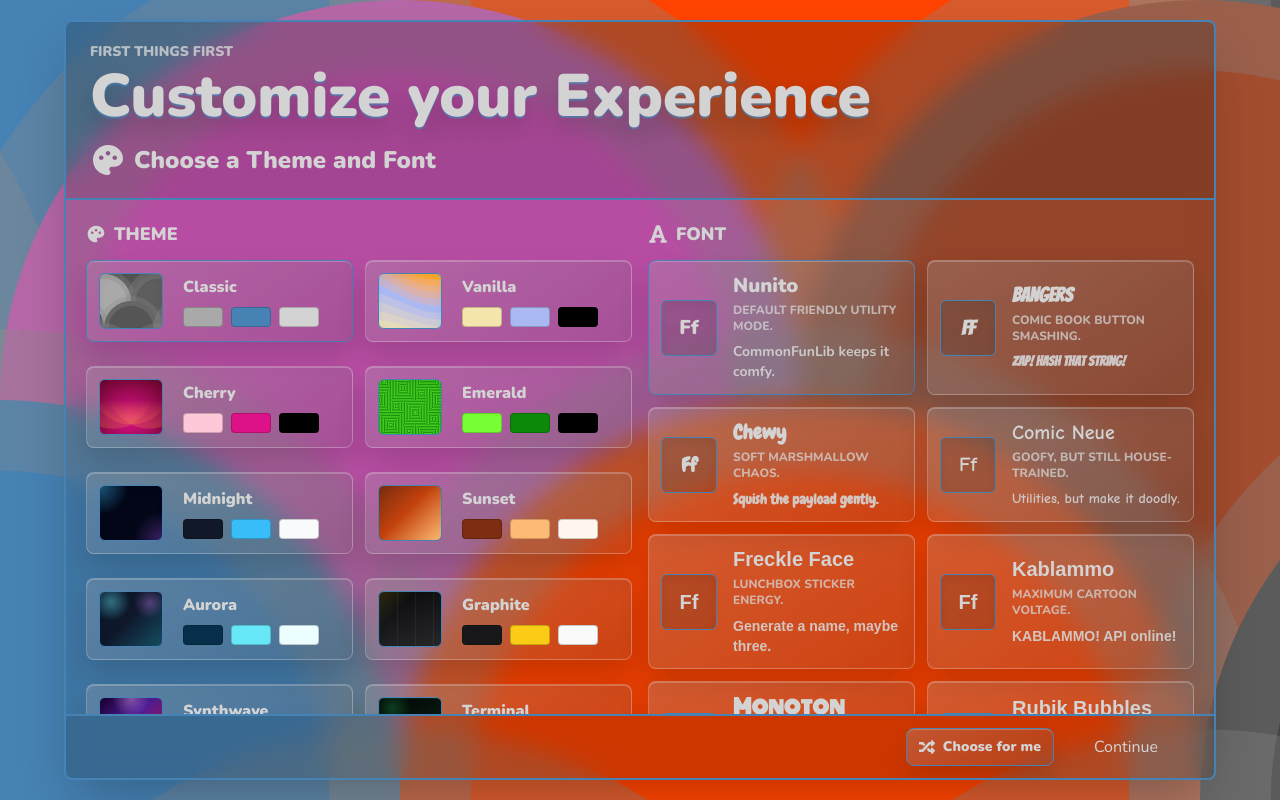
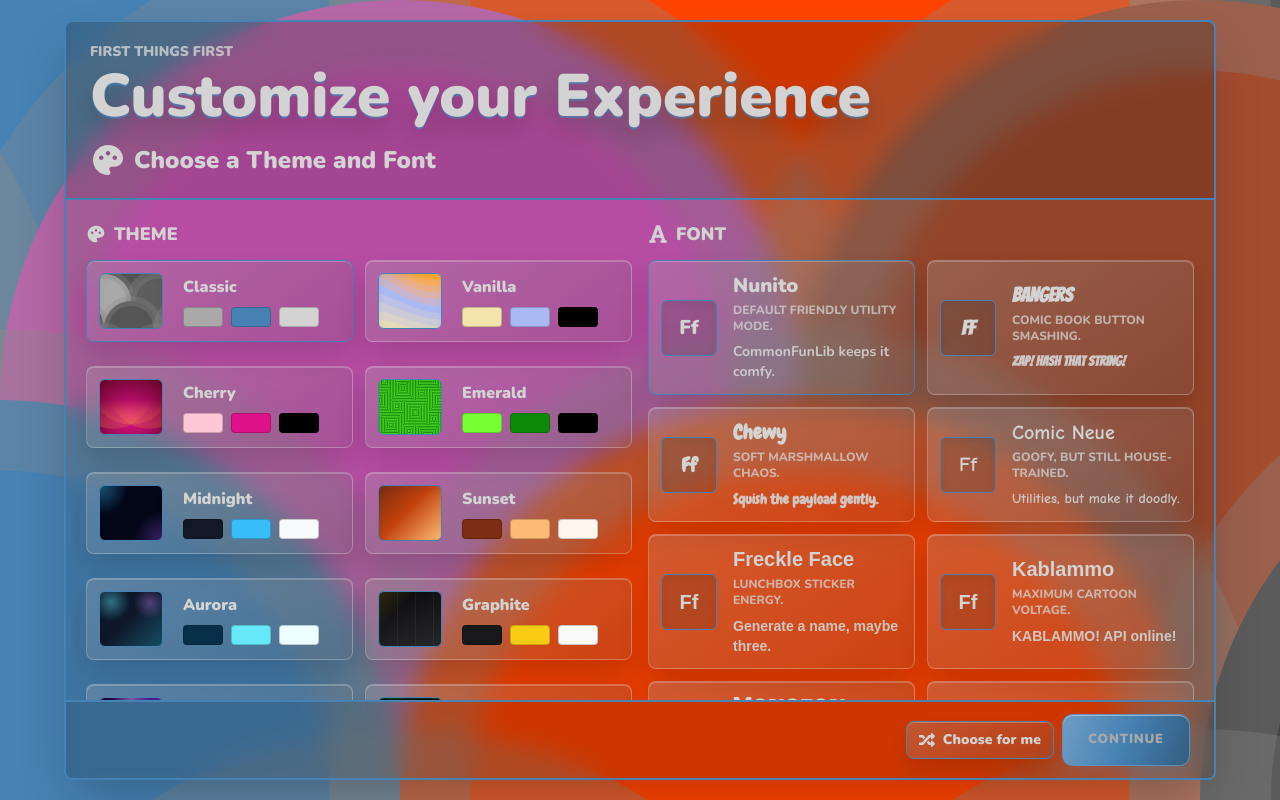
Before and after one commit to AJ4200/CommonFunLib, a Next.js app in the folder cfl-web/: page / in a window 1280 px wide. Built offline with nearby package versions, Linux system fonts and the light colour scheme; a web font is replaced by a local one.

Commit message:
feat: update button styles for action buttons and add new run-action class with animations

```diff
--- a/cfl-web/src/components/nasec/CommonFunctions/CommonFunctionsPG.tsx
+++ b/cfl-web/src/components/nasec/CommonFunctions/CommonFunctionsPG.tsx
@@ -225,7 +225,7 @@ const CommonFunctionsPG = () => {
               ))}
             </div>
             <button
-              className="action-primary mt-4 w-full disabled:cursor-wait disabled:opacity-70"
+              className="action-primary run-action mt-4 w-full disabled:cursor-wait disabled:opacity-70"
               onClick={compute}
               disabled={loading}
               type="button"
--- a/cfl-web/src/components/nasec/ToolPlayground.tsx
+++ b/cfl-web/src/components/nasec/ToolPlayground.tsx
@@ -307,7 +307,7 @@ const ToolPlayground = ({ tools }: ToolPlaygroundProps) => {
             </div>
 
             <button
-              className="action-primary mt-4 w-full disabled:cursor-wait disabled:opacity-70"
+              className="action-primary run-action mt-4 w-full disabled:cursor-wait disabled:opacity-70"
               onClick={runTool}
               disabled={loading}
               type="button"
--- a/cfl-web/src/styles/globals.css
+++ b/cfl-web/src/styles/globals.css
@@ -793,6 +793,75 @@ select option {
 
 @keyframes universal-loader-spin { to { transform: rotate(360deg); } }
 
+.action-primary {
+  position: relative;
+  min-height: 3.25rem;
+  overflow: hidden;
+  border: 1px solid color-mix(in srgb, var(--secondary) 88%, white 12%);
+  border-radius: 0.65rem;
+  background:
+    linear-gradient(110deg, color-mix(in srgb, var(--secondary) 78%, white 22%), var(--secondary) 48%, color-mix(in srgb, var(--secondary) 72%, black 28%));
+  color: var(--primary);
+  padding: 0.8rem 1.2rem;
+  font-family: var(--font-sans), system-ui, sans-serif;
+  font-size: 0.82rem;
+  font-weight: 950;
+  letter-spacing: 0.06em;
+  text-transform: uppercase;
+  box-shadow: 0 12px 24px color-mix(in srgb, var(--secondary) 24%, transparent), inset 0 1px 0 rgba(255, 255, 255, 0.42);
+  transition: transform 160ms ease, box-shadow 160ms ease, filter 160ms ease;
+}
+
+.action-primary::before {
+  position: absolute;
+  inset: 0;
+  content: "";
+  background: linear-gradient(105deg, transparent 20%, rgba(255, 255, 255, 0.3) 48%, transparent 72%);
+  transform: translateX(-120%);
+  transition: transform 500ms ease;
+}
+
+.action-primary:hover::before,
+.action-primary:focus-visible::before {
+  transform: translateX(120%);
+}
+
+.action-primary:hover,
+.action-primary:focus-visible {
+  box-shadow: 0 16px 32px color-mix(in srgb, var(--secondary) 34%, transparent), inset 0 1px 0 rgba(255, 255, 255, 0.5);
+  outline: none;
+  transform: translateY(-2px);
+}
+
+.action-primary:active {
+  transform: translateY(0) scale(0.99);
+}
+
+.run-action {
+  justify-content: space-between;
+}
+
+.run-action svg {
+  position: relative;
+  z-index: 1;
+  font-size: 1rem;
+  filter: drop-shadow(0 1px 0 color-mix(in srgb, var(--primary) 60%, transparent));
+}
+
+.run-action:not(:disabled) svg {
+  animation: run-bolt 1.8s ease-in-out infinite;
+}
+
+.run-action:disabled {
+  filter: saturate(0.6);
+}
+
+@keyframes run-bolt {
+  0%, 72%, 100% { transform: translateX(0) rotate(0); }
+  78% { transform: translateX(2px) rotate(-8deg); }
+  84% { transform: translateX(-1px) rotate(6deg); }
+}
+
 .code-surface {
   border: 1px solid color-mix(in srgb, var(--secondary) 72%, transparent);
   background:
```
